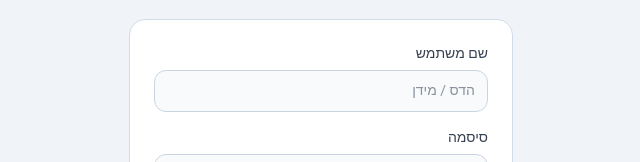
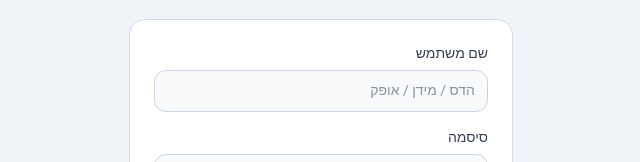
Before and after one commit to ofekdror68-cyber/awp-knowledge-system, a Next.js app: page /login in a window 1280 px wide. Shown: the part 326-488 px from the top of the page, without its empty margins (416-1056 px from the left). Built offline with nearby package versions, Linux system fonts and the light colour scheme.

Commit message:
fix: add אופק to login placeholder

```diff
--- a/app/login/page.tsx
+++ b/app/login/page.tsx
@@ -50,7 +50,7 @@ export default function LoginPage() {
             <input
               value={username}
               onChange={e => setUsername(e.target.value)}
-              placeholder="הדס / מידן"
+              placeholder="הדס / מידן / אופק"
               required
               className="w-full px-3 py-2.5 rounded-xl text-sm outline-none"
               style={{ background: '#F8FAFC', border: '1px solid #CBD5E1', color: '#1E293B' }}
```
